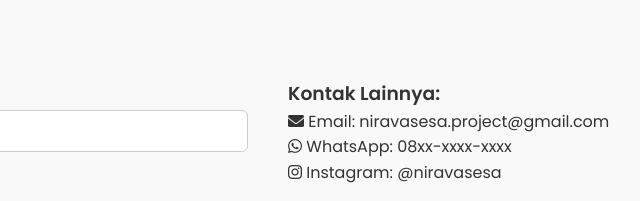
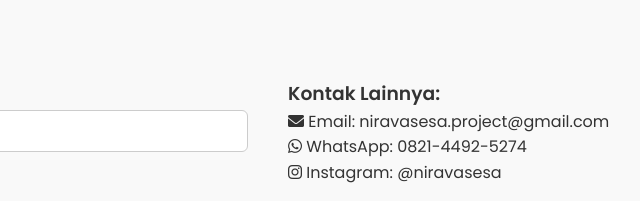
Before and after one commit to Irwanjsh/niravasesa_, a plain HTML site: page index.html in a window 1280 px wide. Shown: the part 3080-3281 px from the top of the page, 372-1012 px from the left. Drawn offline with Linux system fonts and the light colour scheme.

Commit message:
Update index.html

```diff
--- a/index.html
+++ b/index.html
@@ -180,7 +180,7 @@
                 <div class="contact-info">
                     <h3>Kontak Lainnya:</h3>
                     <p><i class="fas fa-envelope"></i> Email: <a href="mailto:niravasesa.project@gmail.com">niravasesa.project@gmail.com</a></p>
-                    <p><i class="fab fa-whatsapp"></i> WhatsApp: <a href="https://wa.me/628xxxxxxxxxx">08xx-xxxx-xxxx</a></p>
+                    <p><i class="fab fa-whatsapp"></i> WhatsApp: <a href="https://wa.me/6282144925274">0821-4492-5274</a></p>
                     <p><i class="fab fa-instagram"></i> Instagram: <a href="https://www.instagram.com/niravasesa" target="_blank">@niravasesa</a></p>
                 </div>
             </div>
```
